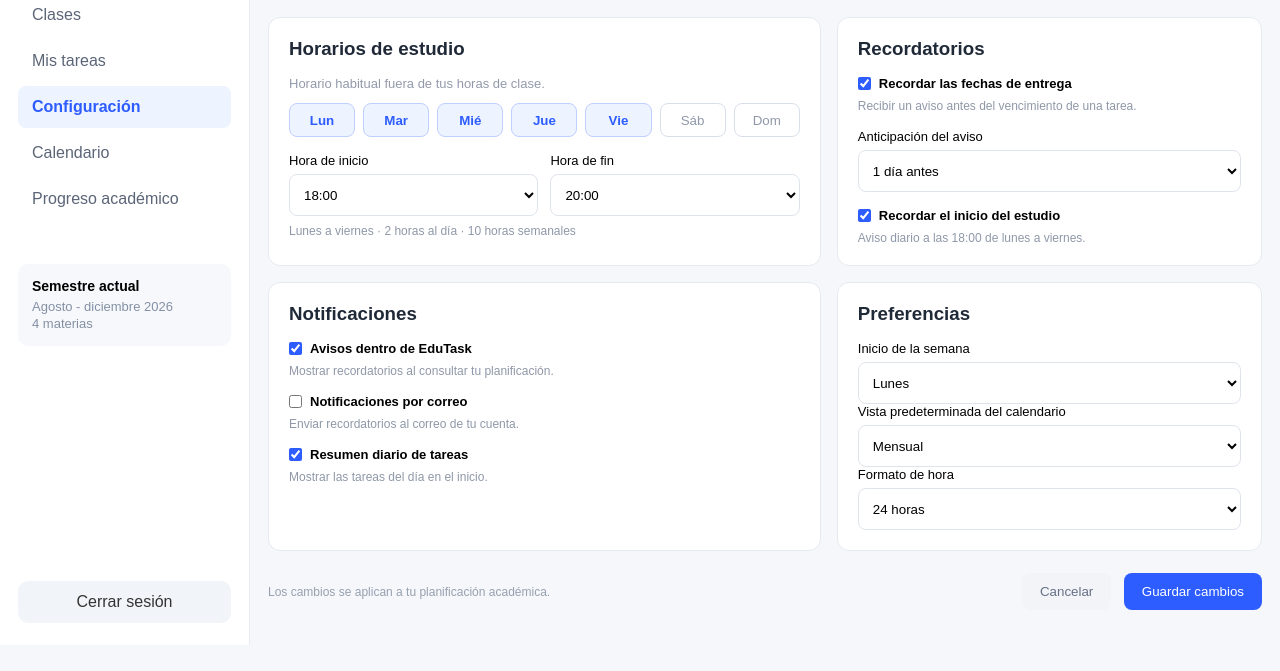
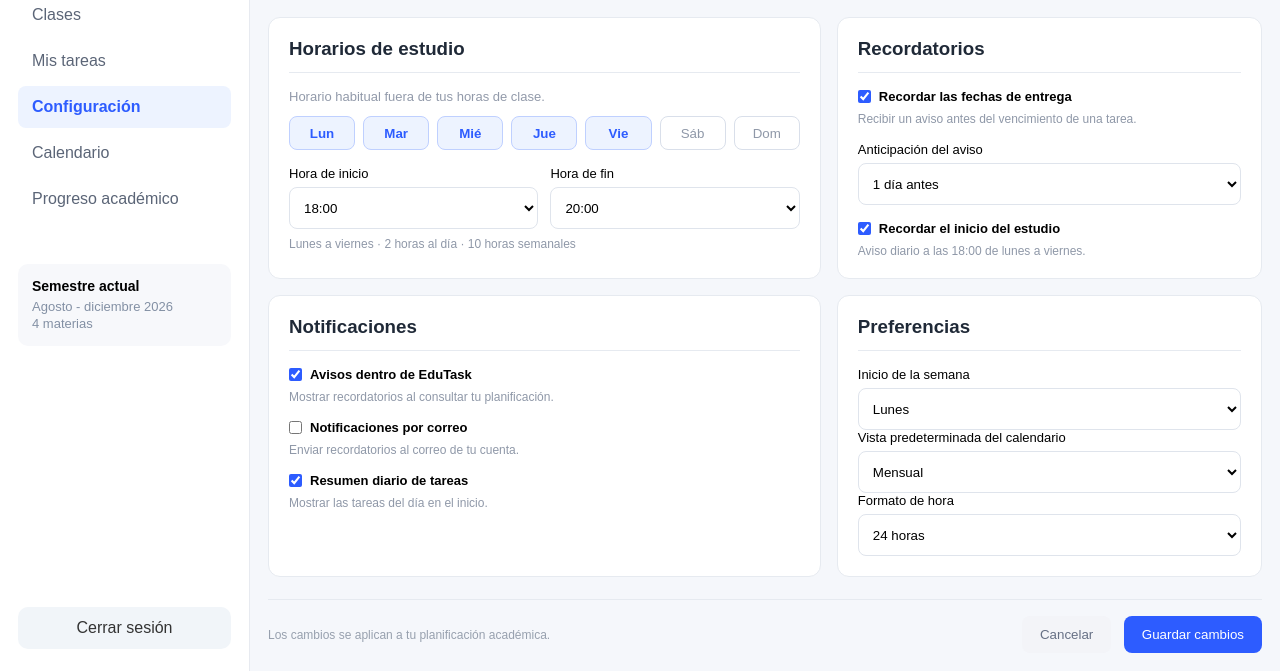
Before and after one commit to jgonzalez24-netizen/gestor-de-tareas, a plain HTML site: page HTML proyecto programación web/Login/Inicio/configuacion/configuracion.html in a window 1280 px wide. Shown: the part 155-826 px from the top of the page. Before the commit the page ends 800 px from the top, so only its background shows below. Drawn offline with Linux system fonts and the light colour scheme.

Commit message:
UI-23: agregar lineas divisorias en tarjetas y footer de Configuracion

```diff
--- a/HTML proyecto programación web/Login/Inicio/configuacion/styleConfiguracion.css
+++ b/HTML proyecto programación web/Login/Inicio/configuacion/styleConfiguracion.css
@@ -139,9 +139,10 @@ nav a.active{
 
 .card h3{
     margin-bottom:16px;
+    padding-bottom:12px;
+    border-bottom:1px solid #e6eaf0;
     color:#1f2937;
 }
-
 /* Horarios */
 
 .section-label{
@@ -232,7 +233,8 @@ small{
 
 .actions{
     margin-top:22px;
-
+    padding-top:16px;
+    border-top:1px solid #e6eaf0;
     display:flex;
     justify-content:space-between;
     align-items:center;
```
